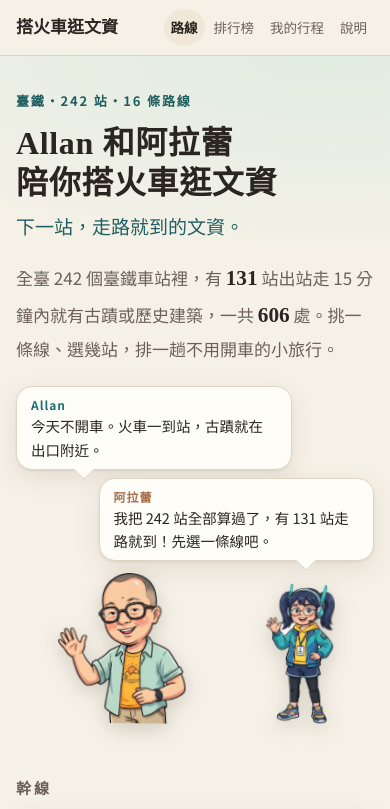
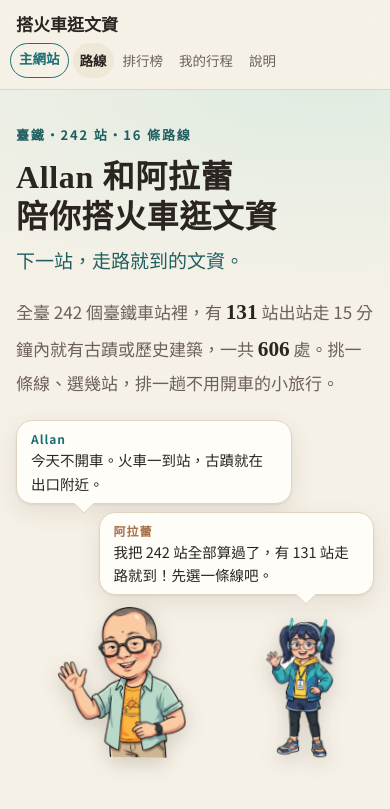
Before and after one commit to allanloplus/Cultural_Rail, a plain HTML site: page index.html in a window 390 px wide. Shown: the top 809 px of the page. Drawn offline with Linux system fonts and the light colour scheme; a web font is replaced by a local one.

Commit message:
頂端功能表加上回主網站（文資知識網站）的按鈕
Co-Authored-By: Claude Fable 5.2 <noreply@anthropic.com>
Claude-Session: https://claude.ai/code/session_01C7NPA5EUXPzacLAUmo28MN

```diff
--- a/assets/css/rail.css
+++ b/assets/css/rail.css
@@ -401,3 +401,13 @@ a.pl-nb:hover { background: var(--lc-soft); }
   .fact-face { width: 50px; height: 50px; }
 }
 @media (max-width: 640px) { .tp-nums { padding-right: 78px; gap: 18px; } .tp-nums b { font-size: 24px; } .tp-char { height: 76px; right: 4px; } }
+
+/* 回主網站（文資知識網站）的按鈕 */
+.top-nav a.home-link { color: var(--teal); border: 1.5px solid var(--teal); font-weight: 700; padding: 4px 12px; margin-right: 4px; }
+.top-nav a.home-link:hover, .top-nav a.home-link:focus-visible { background: var(--teal); color: var(--paper); }
+@media (max-width: 640px) { .top-nav a.home-link { padding: 3px 8px; margin-right: 2px; } }
+@media (max-width: 640px) { /* 手機：頂端列分兩行，站名一行、功能表一行 */
+  :root { --hdr: 90px; }
+  .top-in { flex-wrap: wrap; align-content: center; gap: 2px 12px; }
+  .top-nav { flex: 1 0 100%; margin-left: -6px; }
+}
--- a/index.html
+++ b/index.html
@@ -30,6 +30,7 @@
   <div class="wrap top-in">
     <a class="brand" href="#/"><img src="assets/icon.svg" alt="" width="30" height="30"><span>搭火車逛文資</span></a>
     <nav class="top-nav" aria-label="主選單">
+      <a class="home-link" href="https://cultural.123hi.org/" title="Allan Lo 和你逛文化：文資知識網站（主網站）">主網站</a>
       <a href="#/" data-nav="home">路線</a>
       <a href="#/rank" data-nav="rank">排行榜</a>
       <a href="#/trip" data-nav="trip">我的行程</a>
```
